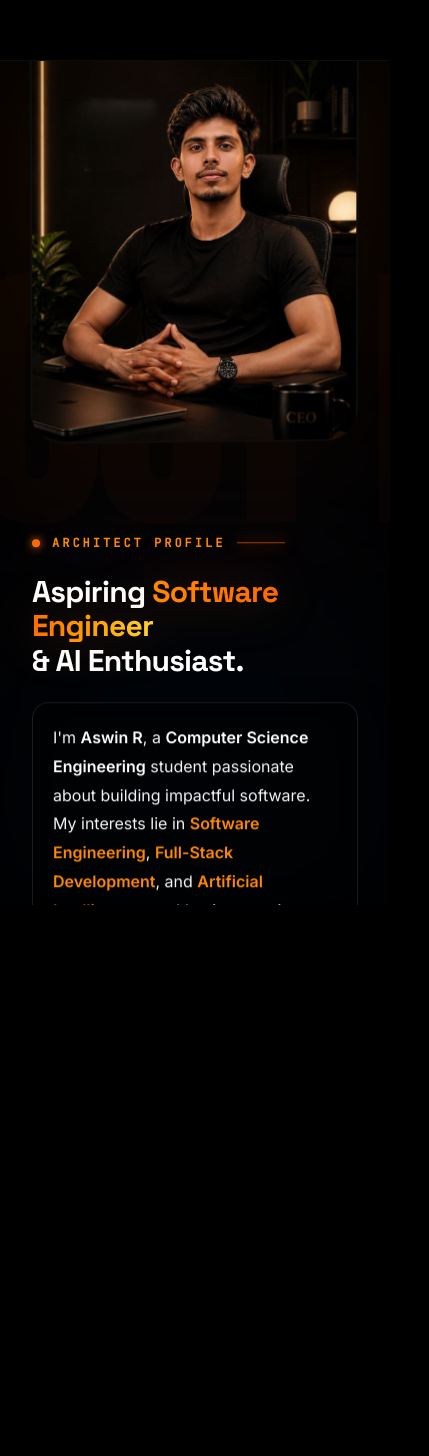
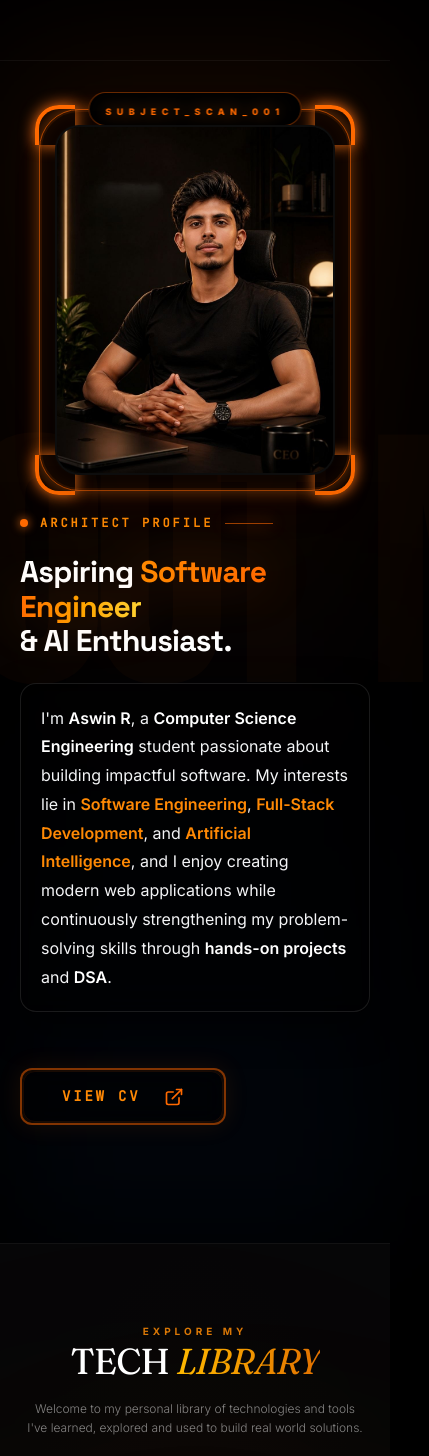
Before and after one commit to TheAswin7/personal-portfolio, a React (Vite) app: page / in a window 390 px wide. Shown: the part 1627-3083 px from the top of the page, 429 px wide, since content can reach past the window. Built offline with nearby package versions, Linux system fonts and the light colour scheme.

Commit message:
fix(responsive): optimize Tech Library books and About Me section for mobile devices

```diff
--- a/src/App.tsx
+++ b/src/App.tsx
@@ -480,9 +480,9 @@ export default function App() {
       <section
         ref={aboutRef}
         id="about"
-        className="panel relative min-h-[240vh] md:min-h-[300vh] bg-black z-20"
+        className="panel relative min-h-[140vh] md:min-h-[260vh] bg-black z-20"
       >
-        <div className="sticky top-0 h-dvh w-full flex items-center justify-center overflow-hidden">
+        <div className="md:sticky md:top-0 min-h-dvh md:h-dvh w-full flex items-center justify-center overflow-hidden py-16 md:py-0">
 
           {/* Rabbit-hole curtain: splits open over the section's own scroll progress,
               revealing the real About content underneath - no separate pinned section needed */}
@@ -525,31 +525,31 @@ export default function App() {
           </motion.div>
 
           {/* Main Visual: Portrait Reveal with Lens Sweep */}
-          <div className="relative w-full h-full max-w-7xl mx-auto px-8 lg:px-20 grid grid-cols-1 lg:grid-cols-[1.1fr_1.4fr] items-center gap-12 lg:gap-24">
+          <div className="relative w-full h-full max-w-7xl mx-auto px-5 sm:px-8 lg:px-20 grid grid-cols-1 lg:grid-cols-[1.1fr_1.4fr] items-center gap-10 lg:gap-24">
 
             {/* Cinematic Portrait Card */}
             <motion.div
               style={{
-                y: useTransform(smoothAboutProgress, [0.2, 0.8], [30, -30])
+                y: isMobile ? 0 : useTransform(smoothAboutProgress, [0.2, 0.8], [30, -30])
               }}
-              className="relative flex justify-center items-center perspective-[3000px] z-10 pointer-events-none h-full"
+              className="relative flex justify-center items-center perspective-[3000px] z-10 pointer-events-none w-full"
             >
               <motion.div
                 style={{
-                  scale: useTransform(smoothAboutProgress, [0.1, 0.4, 0.9], [1.2, 1, 1]),
-                  opacity: useTransform(smoothAboutProgress, [0.1, 0.25, 0.95], [0, 1, 1]),
-                  rotateY: useTransform(smoothAboutProgress, [0.15, 0.4, 0.7], [-25, 0, 5]),
-                  rotateX: useTransform(smoothAboutProgress, [0.15, 0.4, 0.7], [15, 0, -3]),
-                  z: useTransform(smoothAboutProgress, [0.1, 0.5], [-600, 30]),
-                  filter: useTransform(smoothAboutProgress, [0.1, 0.4], ["blur(15px) contrast(110%)", "blur(0px) contrast(100%)"]),
-                  clipPath: useTransform(smoothAboutProgress, [0.1, 0.45], ["inset(20% round 32px)", "inset(0% round 32px)"])
+                  scale: isMobile ? 1 : useTransform(smoothAboutProgress, [0.1, 0.4, 0.9], [1.2, 1, 1]),
+                  opacity: isMobile ? 1 : useTransform(smoothAboutProgress, [0.1, 0.25, 0.95], [0, 1, 1]),
+                  rotateY: isMobile ? 0 : useTransform(smoothAboutProgress, [0.15, 0.4, 0.7], [-25, 0, 5]),
+                  rotateX: isMobile ? 0 : useTransform(smoothAboutProgress, [0.15, 0.4, 0.7], [15, 0, -3]),
+                  z: isMobile ? 0 : useTransform(smoothAboutProgress, [0.1, 0.5], [-600, 30]),
+                  filter: isMobile ? "none" : useTransform(smoothAboutProgress, [0.1, 0.4], ["blur(15px) contrast(110%)", "blur(0px) contrast(100%)"]),
+                  clipPath: isMobile ? "none" : useTransform(smoothAboutProgress, [0.1, 0.45], ["inset(20% round 32px)", "inset(0% round 32px)"])
                 }}
                 whileHover={{
                   scale: 1.05,
                   z: 150,
                   transition: { duration: 0.6, ease: [0.23, 1, 0.32, 1] }
                 }}
-                className="relative w-full max-w-[400px] md:max-w-[480px] aspect-[4/5] preserve-3d pointer-events-auto group will-change-transform"
+                className="relative w-full max-w-[280px] sm:max-w-[380px] md:max-w-[480px] aspect-[4/5] preserve-3d pointer-events-auto group will-change-transform"
               >
                 {/* Neon HUD Frame */}
                 <motion.div
@@ -617,16 +617,16 @@ export default function App() {
             {/* Cinematic Text Content */}
             <motion.div
               style={{
-                y: useTransform(smoothAboutProgress, [0.2, 0.8], [-20, 20])
+                y: isMobile ? 0 : useTransform(smoothAboutProgress, [0.2, 0.8], [-20, 20])
               }}
-              className="relative flex flex-col justify-center pointer-events-auto"
+              className="relative flex flex-col justify-center pointer-events-auto w-full"
             >
               <motion.div
                 style={{
-                  opacity: useTransform(aboutScrollProgress, [0.3, 0.5, 0.95], [0, 1, 1]),
-                  x: useTransform(aboutScrollProgress, [0.3, 0.5, 0.95], [40, 0, 0]),
+                  opacity: isMobile ? 1 : useTransform(aboutScrollProgress, [0.3, 0.5, 0.95], [0, 1, 1]),
+                  x: isMobile ? 0 : useTransform(aboutScrollProgress, [0.3, 0.5, 0.95], [40, 0, 0]),
                 }}
-                className="space-y-10 lg:space-y-14"
+                className="space-y-6 sm:space-y-10 lg:space-y-14"
               >
                 <div className="space-y-6">
                   {/* Category Tag */}
--- a/src/components/SolarSystemTech.tsx
+++ b/src/components/SolarSystemTech.tsx
@@ -553,11 +553,11 @@ const SolarSystemTech = forwardRef<HTMLDivElement, any>((props, ref) => {
         </div>
 
         {/* Bookshelf tilts in and settles flat as it scrolls into view */}
-        <ContainerScroll containerClassName="h-[42rem] md:h-[52rem]" titleComponent={null} glowColor="#D97706">
-          <div className="relative h-full w-full flex flex-col items-center justify-center overflow-y-auto custom-scrollbar bg-gradient-to-b from-neutral-900/40 to-black/70 rounded-2xl px-4 py-8 md:px-8">
+        <ContainerScroll containerClassName="h-[36rem] sm:h-[42rem] md:h-[52rem]" titleComponent={null} glowColor="#D97706">
+          <div className="relative h-full w-full flex flex-col items-center justify-center overflow-x-auto overflow-y-hidden custom-scrollbar bg-gradient-to-b from-neutral-900/40 to-black/70 rounded-2xl px-2 sm:px-4 py-8 md:px-8">
 
               {/* Stand Row of Vertical Leather Books */}
-              <div className="relative flex justify-center items-end gap-1.5 sm:gap-3.5 min-h-[360px] pb-1 px-2 overflow-visible">
+              <div className="relative flex justify-center items-end gap-1 sm:gap-3.5 min-h-[300px] sm:min-h-[360px] pb-1 px-2 overflow-visible min-w-max md:min-w-0">
                 {BOOKS_DATA.map((book, i) => {
                   const isSelected = selectedBookId === book.id;
 
@@ -621,7 +621,7 @@ const SolarSystemTech = forwardRef<HTMLDivElement, any>((props, ref) => {
                           transition: { duration: 0.25, ease: "easeOut" }
                         }}
                         className={cn(
-                          "relative rounded-t-lg border-t border-x flex flex-col justify-between py-6 px-1 sm:px-2.5 max-w-[9.2vw] sm:max-w-none transition-[border-color,box-shadow] duration-300",
+                          "relative rounded-t-lg border-t border-x flex flex-col justify-between py-4 sm:py-6 px-1 sm:px-2.5 max-w-[10.5vw] sm:max-w-none transition-[border-color,box-shadow] duration-300",
                           book.heightClass,
                           book.widthClass,
                           "bg-gradient-to-b",
@@ -876,10 +876,10 @@ const SolarSystemTech = forwardRef<HTMLDivElement, any>((props, ref) => {
                           exit="exit"
                           transition={{ duration: 0.65, ease: [0.45, 0, 0.15, 1] }}
                           style={{ transformOrigin: 'left center', transformStyle: 'preserve-3d' }}
-                          className="flex"
+                          className="flex flex-col sm:flex-row"
                         >
                       {/* Left Page Page (ivory warm gradient, center fold shade) */}
-                      <div className="flex-1 bg-gradient-to-r from-[#ECE6D9] via-[#F6F2E8] to-[#E6DEC0] min-h-[460px] md:min-h-[480px] rounded-l-2xl p-4 md:p-7 shadow-[inset_15px_0_30px_rgba(0,0,0,0.05)] relative overflow-hidden">
+                      <div className="w-full sm:flex-1 bg-gradient-to-r from-[#ECE6D9] via-[#F6F2E8] to-[#E6DEC0] min-h-[360px] sm:min-h-[460px] md:min-h-[480px] rounded-t-2xl sm:rounded-t-none sm:rounded-l-2xl p-4 md:p-7 shadow-[inset_15px_0_30px_rgba(0,0,0,0.05)] relative overflow-hidden">
                         {/* Paper fiber grain */}
                         <div
                           className="absolute inset-0 rounded-l-2xl pointer-events-none opacity-[0.05] mix-blend-multiply"
@@ -927,10 +927,10 @@ const SolarSystemTech = forwardRef<HTMLDivElement, any>((props, ref) => {
                       </div>
 
                       {/* PHYSICAL SPINE SEAM BINDER SHADOW GUTTER */}
-                      <div className="w-1.5 md:w-3.5 bg-gradient-to-r from-[#1C0F07] via-[#0E0703] to-[#1C0F07] relative z-10 flex-shrink-0 shadow-[0_0_15px_black]" />
+                      <div className="h-1.5 sm:h-auto w-full sm:w-1.5 md:w-3.5 bg-gradient-to-r from-[#1C0F07] via-[#0E0703] to-[#1C0F07] relative z-10 flex-shrink-0 shadow-[0_0_15px_black]" />
 
                       {/* Right Page Page (shading mirrors the left page) */}
-                      <div className="flex-1 bg-gradient-to-r from-[#E6DEC0] via-[#F6F2E8] to-[#ECE6D9] min-h-[460px] md:min-h-[480px] rounded-r-2xl p-4 md:p-7 shadow-[inset_-15px_0_30px_rgba(0,0,0,0.05)] relative overflow-hidden">
+                      <div className="w-full sm:flex-1 bg-gradient-to-r from-[#E6DEC0] via-[#F6F2E8] to-[#ECE6D9] min-h-[360px] sm:min-h-[460px] md:min-h-[480px] rounded-b-2xl sm:rounded-b-none sm:rounded-r-2xl p-4 md:p-7 shadow-[inset_-15px_0_30px_rgba(0,0,0,0.05)] relative overflow-hidden">
                         {/* Paper fiber grain */}
                         <div
                           className="absolute inset-0 rounded-r-2xl pointer-events-none opacity-[0.05] mix-blend-multiply"
--- a/src/components/ui/rabbit-hole-reveal.tsx
+++ b/src/components/ui/rabbit-hole-reveal.tsx
@@ -34,6 +34,19 @@ export const RabbitHoleReveal: React.FC<RabbitHoleRevealProps> = ({
   const bottomY = useTransform(progress, range, ['0%', '140%']);
   const opacity = useTransform(progress, [range[1], Math.min(1, range[1] + 0.04)], [1, 0]);
 
+  // Check mobile screen size to immediately open/fade curtain on touch screens
+  const [isMobileScreen, setIsMobileScreen] = React.useState(false);
+  React.useEffect(() => {
+    const check = () => setIsMobileScreen(window.innerWidth <= 768);
+    check();
+    window.addEventListener("resize", check);
+    return () => window.removeEventListener("resize", check);
+  }, []);
+
+  if (isMobileScreen) {
+    return null;
+  }
+
   return (
     <motion.div
       aria-hidden="true"
```
